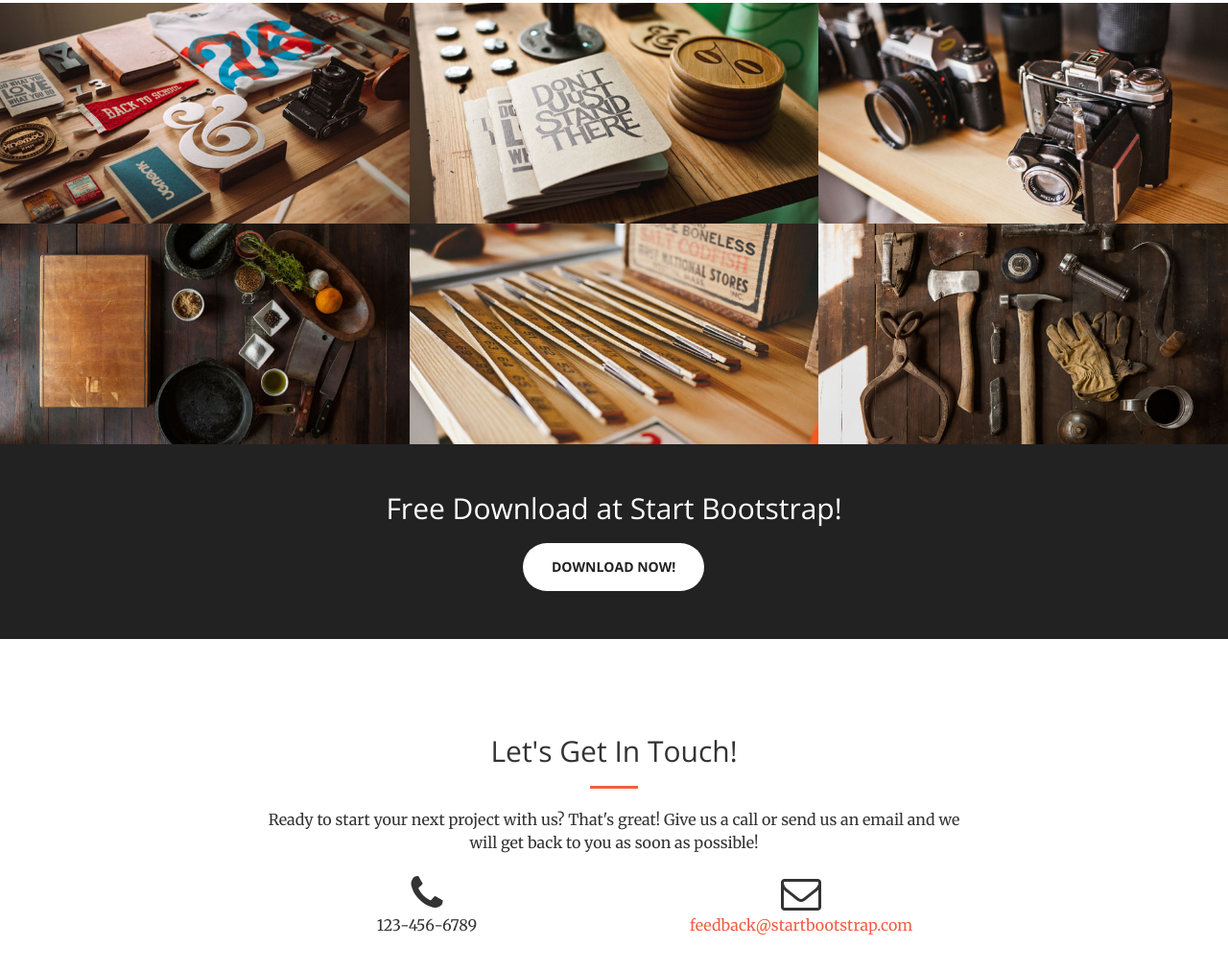
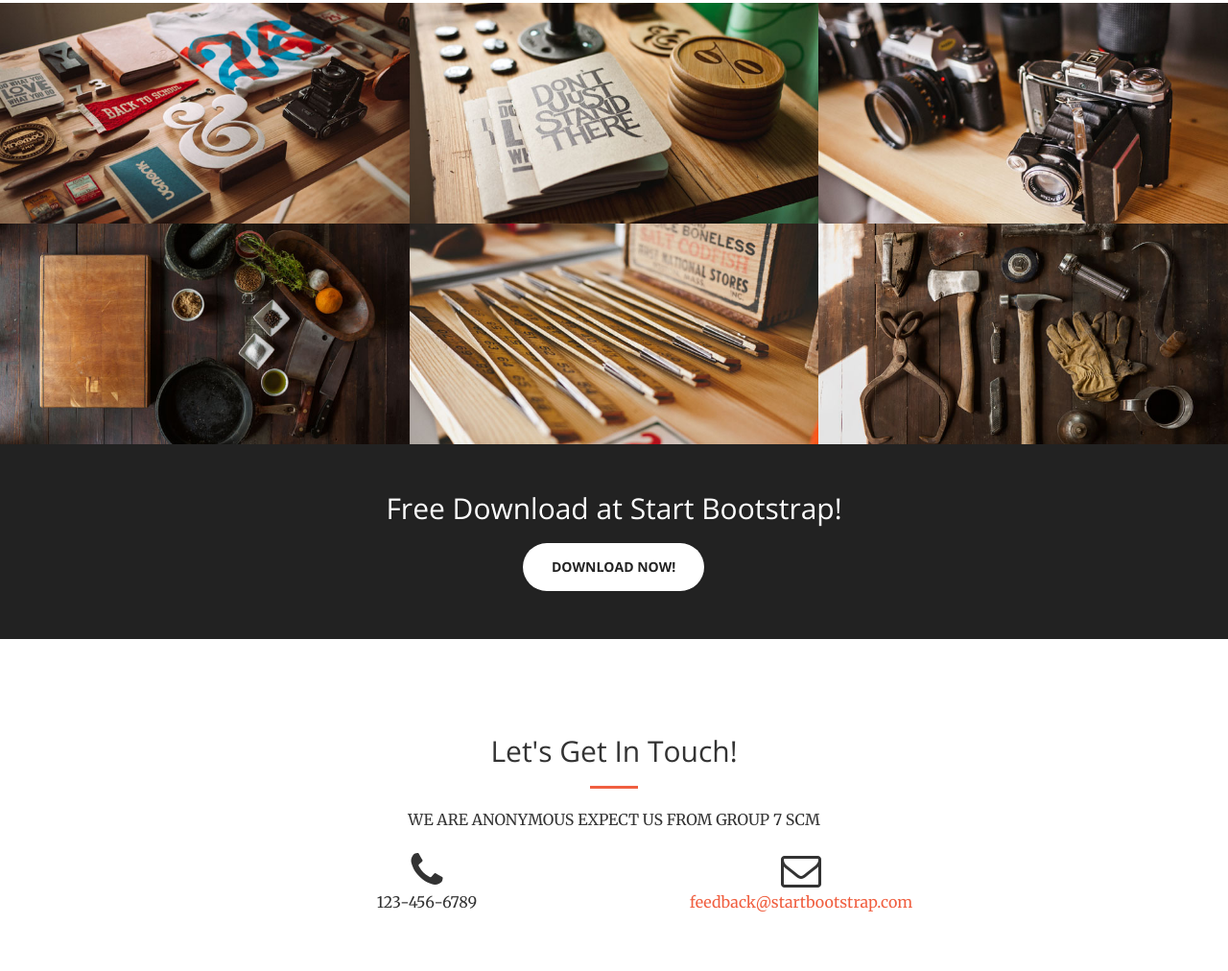
Before and after one commit to SCMGroup7Project/cuba.github.io, a website: page index.html in a window 1280 px wide. Shown: the part 1671-2683 px from the top of the page at 96% size. Drawn offline with nearby package versions, Linux system fonts and the light colour scheme.

Commit message:
INDEXV5.HTML
latest changes on  LEST GET IN TOUCH!

```diff
--- a/index.html
+++ b/index.html
@@ -24,14 +24,6 @@
 
     <!-- Theme CSS -->
     <link href="css/creative.min.css" rel="stylesheet">
-
-    <!-- HTML5 Shim and Respond.js IE8 support of HTML5 elements and media queries -->
-    <!-- WARNING: Respond.js doesn't work if you view the page via file:// -->
-    <!--[if lt IE 9]>
-        <script src="https://oss.maxcdn.com/libs/html5shiv/3.7.0/html5shiv.js"></script>
-        <script src="https://oss.maxcdn.com/libs/respond.js/1.4.2/respond.min.js"></script>
-    <![endif]-->
-
 </head>
 
 <body id="page-top">
@@ -247,7 +239,7 @@
                 <div class="col-lg-8 col-lg-offset-2 text-center">
                     <h2 class="section-heading">Let's Get In Touch!</h2>
                     <hr class="primary">
-                    <p>Ready to start your next project with us? That's great! Give us a call or send us an email and we will get back to you as soon as possible!</p>
+                    <p> WE ARE ANONYMOUS EXPECT US FROM GROUP 7 SCM</p>
                 </div>
                 <div class="col-lg-4 col-lg-offset-2 text-center">
                     <i class="fa fa-phone fa-3x sr-contact"></i>
```
